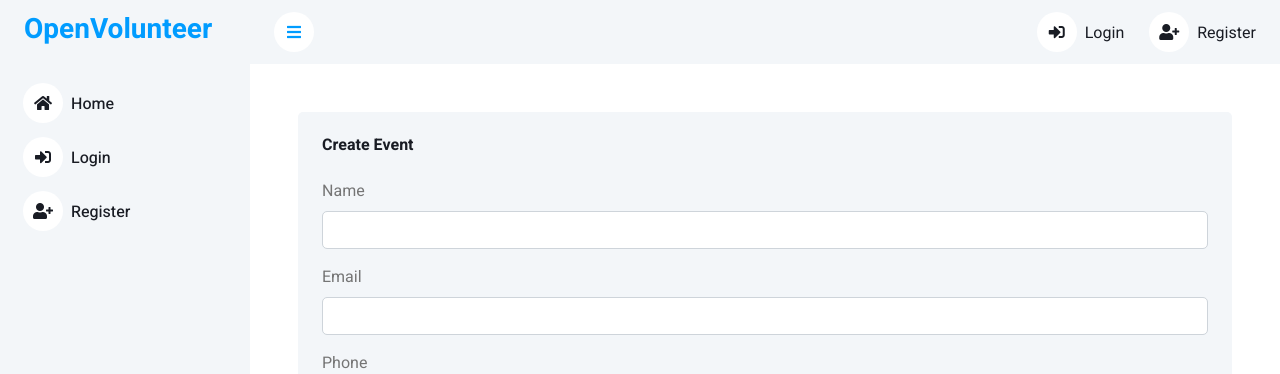
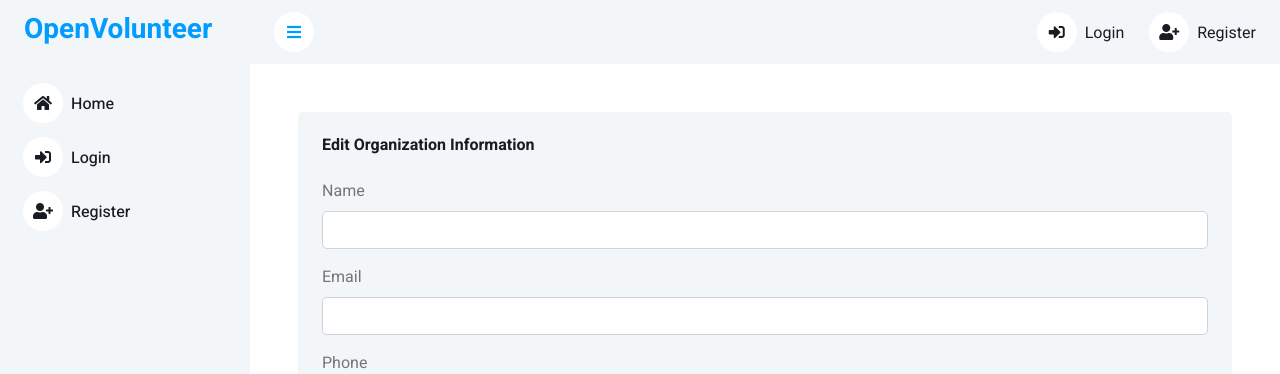
Before and after one commit to rodneygauna/openvolunteer, a Flask app: page /settings/organization/create in a window 1280 px wide. Shown: the top 374 px of the page. Run offline with Flask 3, Linux system fonts and the light colour scheme; data that the repository does not hold is empty; some libraries are stand-ins or nearby versions.

Commit message:
fixed wrong label

```diff
--- a/web/templates/settings/organization_form.html
+++ b/web/templates/settings/organization_form.html
@@ -2,8 +2,7 @@
 <div class="container-fluid pt-4 px-4">
   <div class="col-sm-12">
     <div class="bg-light rounded h-100 p-4">
-      <h6 class="mb-4">Create Event</h6>
-      <!-- Start Create Event -->
+      <h6 class="mb-4">Edit Organization Information</h6>
       <form method="POST">
         {{ form.hidden_tag() }}
         <div class="mb-3">
```
